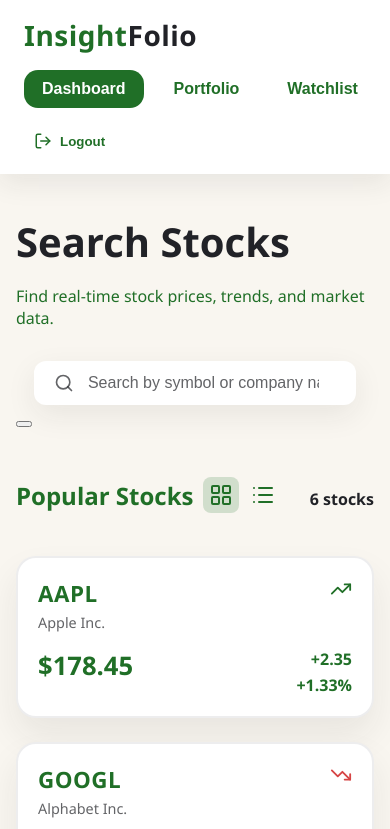
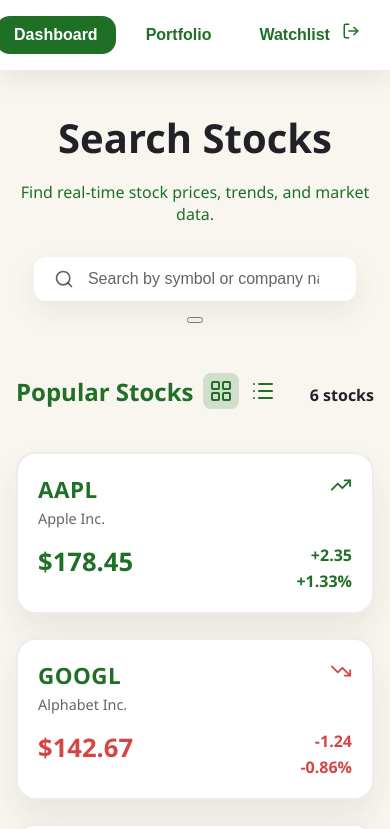
Before and after one commit to InsightFolio/InsightFolio-FE, a React (Create React App) app: page /dashboard in a window 390 px wide. Shown: the top 829 px of the page. Built offline with nearby package versions, Linux system fonts and the light colour scheme.

Commit message:
Refactor TopNav to be dynamic

```diff
--- a/src/components/layout/TopNav.css
+++ b/src/components/layout/TopNav.css
@@ -92,20 +92,36 @@
   }
 
   .top-nav__inner {
-    flex-direction: column;
+    flex-direction: row;
+    flex-wrap: wrap;
+    justify-content: center;
     align-items: flex-start;
     gap: 16px;
   }
 
   .top-nav__group {
-    flex-direction: column;
-    align-items: flex-start;
+    flex-direction: row;
+    align-items: center;
     gap: 16px;
-    width: 100%;
+    width: 80%;
+  }
+
+  .top-nav__logout {
+    padding: 6px;
+  }
+
+  .top-nav__logout span {
+    display: none;
   }
 
   .top-nav__links {
     width: 100%;
     gap: 12px;
+    justify-content: center;
+    text-align: center;
+  }
+
+  .top-nav__brand {
+    display: none;
   }
 }
--- a/src/pages/Dashboard/Dashboard.css
+++ b/src/pages/Dashboard/Dashboard.css
@@ -220,14 +220,10 @@
     gap: 32px;
   }
 
-  .dashboard__hero {
-    align-items: flex-start;
-    text-align: left;
-  }
-
   .dashboard__grid {
     grid-template-columns: repeat(1, minmax(0, 1fr));
   }
+
 }
 
 @media (max-width: 1024px) and (min-width: 769px) {
```
